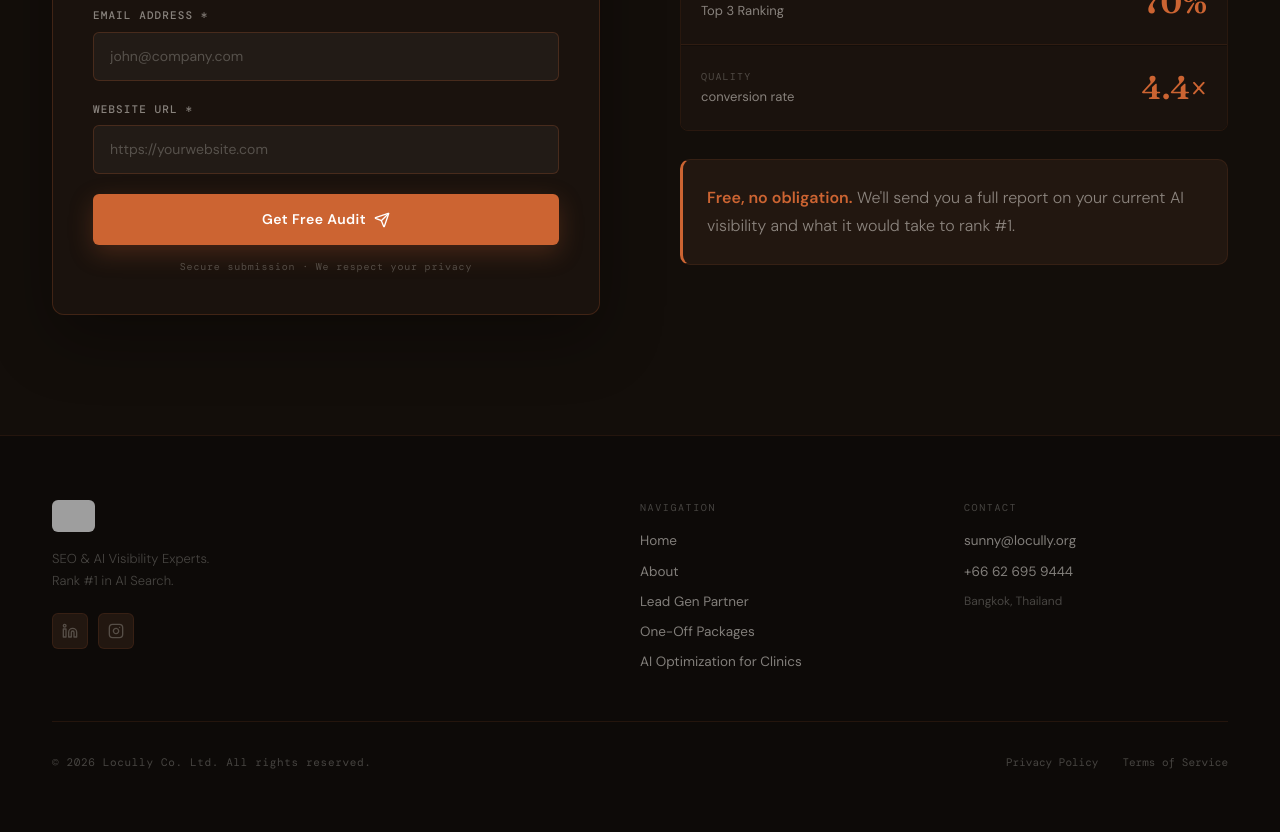
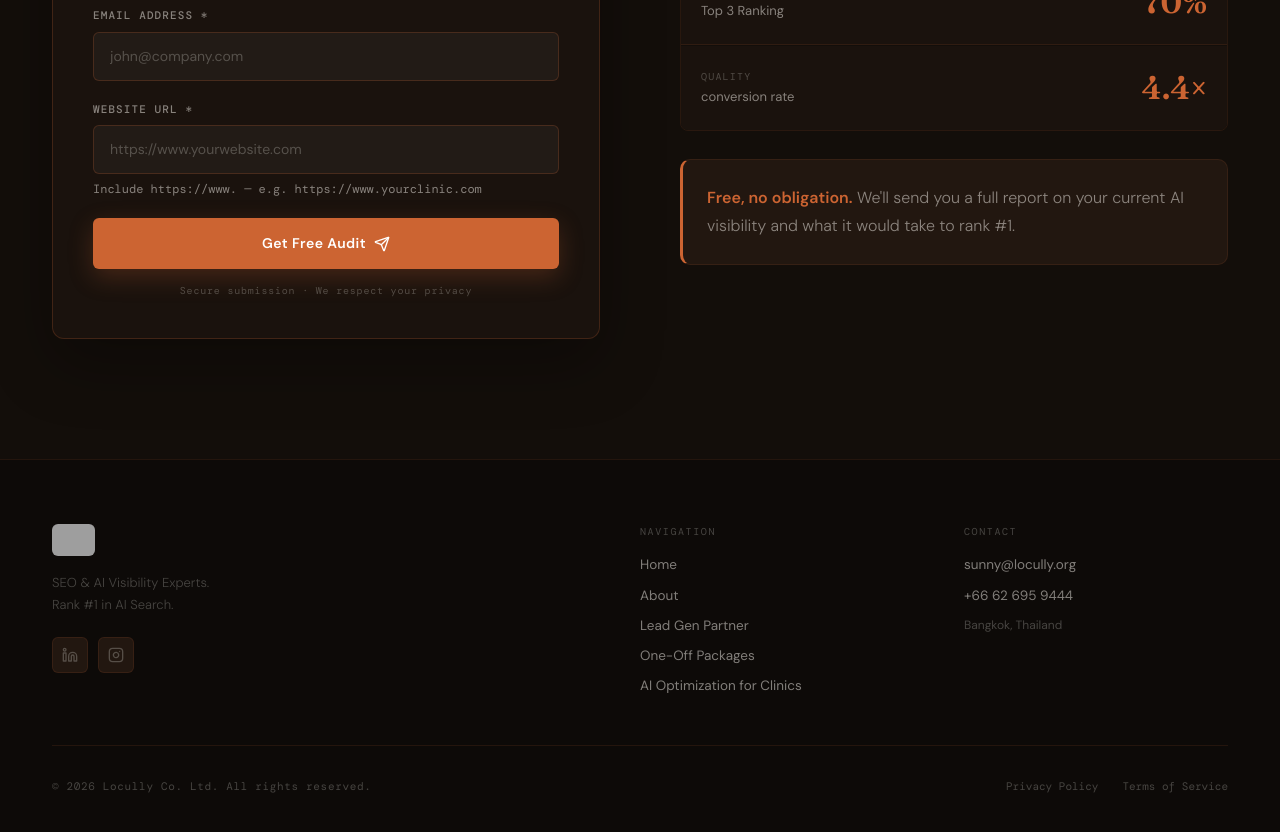
Before and after one commit to Sunnysakchira1/locullywebsite, a React (Vite) app: page /ai-optimization/beauty-clinics in a window 1280 px wide. Shown: the part 7860-8692 px from the top of the page. Before the commit the page ends 8670 px from the top, so only its background shows below. Built offline with nearby package versions, Linux system fonts and the light colour scheme; grey boxes are pictures that could not be loaded; a web font is replaced by a local one.

Commit message:
fix: add URL format hint to website field in contact form

```diff
--- a/src/components/ContactForm.jsx
+++ b/src/components/ContactForm.jsx
@@ -72,8 +72,11 @@ const ContactForm = () => {
               <div className="l-form-group">
                 <label htmlFor="website" className="l-form-label">Website URL *</label>
                 <input id="website" name="website" type="url" value={formData.website} onChange={handleChange}
-                  placeholder="https://yourwebsite.com" className="l-form-input"
+                  placeholder="https://www.yourwebsite.com" className="l-form-input"
                   disabled={isSubmitting || isSubmitted} required />
+                <p style={{ margin: '6px 0 0', fontSize: 12, color: 'var(--muted)', fontFamily: 'var(--mono)' }}>
+                  Include https://www. — e.g. https://www.yourclinic.com
+                </p>
               </div>
 
               <button
```
